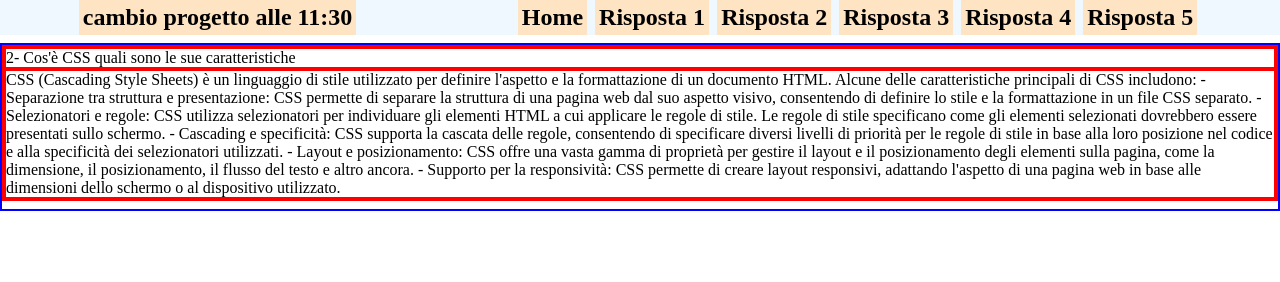
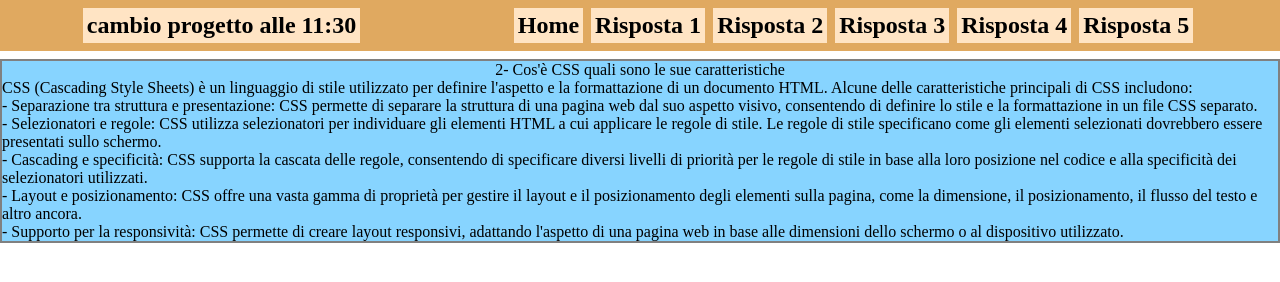
Before and after one commit to Marchino00/Test-WebDv, a plain HTML site: page 22-05/frontEnd/due.html in a window 1280 px wide. Drawn offline with Linux system fonts and the light colour scheme.

Commit message:
aggiunta una sorta di style alle domande

```diff
--- a/22-05/frontEnd/due.html
+++ b/22-05/frontEnd/due.html
@@ -6,6 +6,7 @@
     <meta name="viewport" content="width=device-width, initial-scale=1.0">
     <title>Document</title>
     <link rel="stylesheet" href="style.css">
+    <link rel="stylesheet" href="pagina.css">
 </head>
 <body>
     <header>
@@ -25,13 +26,12 @@
         <div>
             <div>2- Cos'è CSS quali sono le sue caratteristiche</div>
             <div>
-                CSS (Cascading Style Sheets) è un linguaggio di stile utilizzato per definire l'aspetto e la formattazione di un documento HTML. Alcune delle caratteristiche principali di CSS includono:
-
-                - Separazione tra struttura e presentazione: CSS permette di separare la struttura di una pagina web dal suo aspetto visivo, consentendo di definire lo stile e la formattazione in un file CSS separato.
-                - Selezionatori e regole: CSS utilizza selezionatori per individuare gli elementi HTML a cui applicare le regole di stile. Le regole di stile specificano come gli elementi selezionati dovrebbero essere presentati sullo schermo.
-                - Cascading e specificità: CSS supporta la cascata delle regole, consentendo di specificare diversi livelli di priorità per le regole di stile in base alla loro posizione nel codice e alla specificità dei selezionatori utilizzati.
-                - Layout e posizionamento: CSS offre una vasta gamma di proprietà per gestire il layout e il posizionamento degli elementi sulla pagina, come la dimensione, il posizionamento, il flusso del testo e altro ancora.
-                - Supporto per la responsività: CSS permette di creare layout responsivi, adattando l'aspetto di una pagina web in base alle dimensioni dello schermo o al dispositivo utilizzato.
+                <p>CSS (Cascading Style Sheets) è un linguaggio di stile utilizzato per definire l'aspetto e la formattazione di un documento HTML. Alcune delle caratteristiche principali di CSS includono:</p>
+                <p>- Separazione tra struttura e presentazione: CSS permette di separare la struttura di una pagina web dal suo aspetto visivo, consentendo di definire lo stile e la formattazione in un file CSS separato.</p>
+                <p>- Selezionatori e regole: CSS utilizza selezionatori per individuare gli elementi HTML a cui applicare le regole di stile. Le regole di stile specificano come gli elementi selezionati dovrebbero essere presentati sullo schermo.</p>
+                <p>- Cascading e specificità: CSS supporta la cascata delle regole, consentendo di specificare diversi livelli di priorità per le regole di stile in base alla loro posizione nel codice e alla specificità dei selezionatori utilizzati.</p>
+                <p>- Layout e posizionamento: CSS offre una vasta gamma di proprietà per gestire il layout e il posizionamento degli elementi sulla pagina, come la dimensione, il posizionamento, il flusso del testo e altro ancora.</p>
+                <p>- Supporto per la responsività: CSS permette di creare layout responsivi, adattando l'aspetto di una pagina web in base alle dimensioni dello schermo o al dispositivo utilizzato.</p>
             </div>
         </div>
 
--- a/22-05/frontEnd/style.css
+++ b/22-05/frontEnd/style.css
@@ -10,14 +10,17 @@ body{
 
 header{
     margin-bottom: 8px;
-    background-color: beige;
+    background-color: #E0A960;
+    width: 100vw;
 }
 
 nav{
     display: flex;
     justify-content: space-around;
     align-items: center;
-    background-color: aliceblue;}
+    background-color: #E0A960;
+    padding: 8px;
+}
 
 nav li, nav div{
     background-color: bisque;
@@ -44,16 +47,16 @@ nav li{
     margin: 0 4px;
 }
 
-
-main *{
-    border: 2px solid red;
-}
 main{
-    border: 2px solid blue;
     display: flex;
     flex-direction: column;
 }
 
 main > div{
-    margin-bottom: 8px;
+    display: flex;
+    flex-direction: column;
+    justify-content: center;
+    align-items: center;
+    border: 2px solid grey;
+    background-color: #87D4FF;
 }
```
Also changed, not shown: 22-05/frontEnd/cinque.html (+6 -6 lines), 22-05/frontEnd/index.html (+1 -1 lines), 22-05/frontEnd/quatro.html (+1 -0 lines), 22-05/frontEnd/tre.html (+1 -0 lines), 22-05/frontEnd/uno.html (+1 -0 lines).
